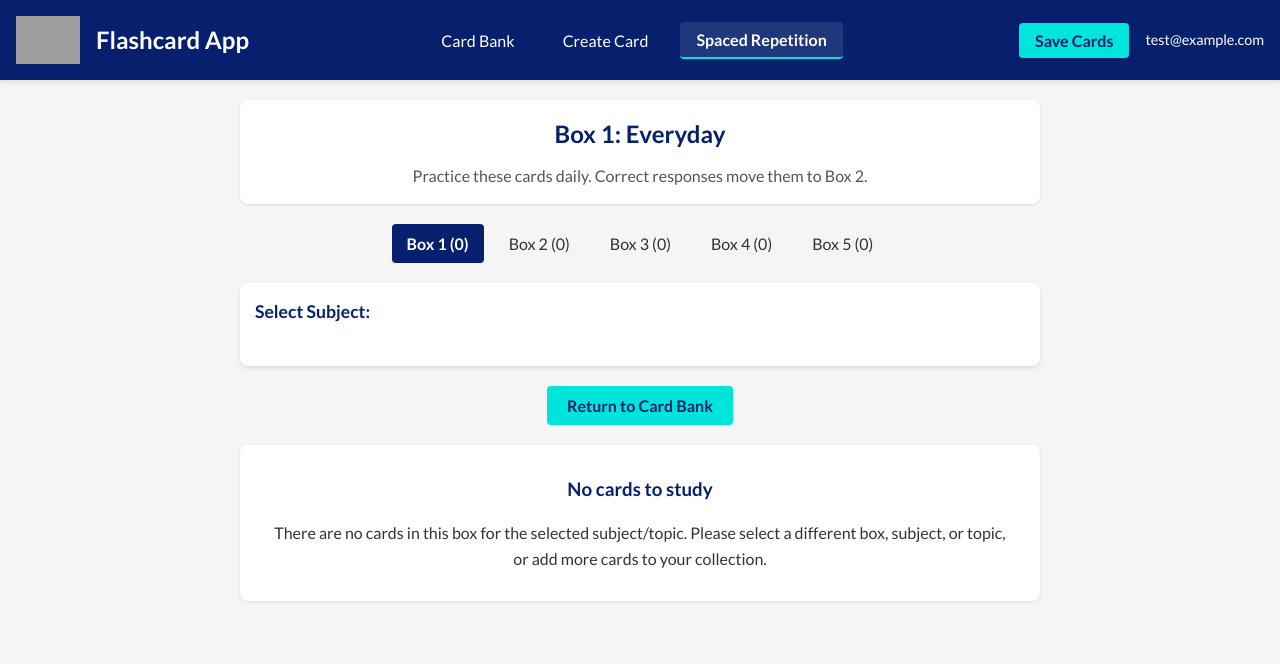
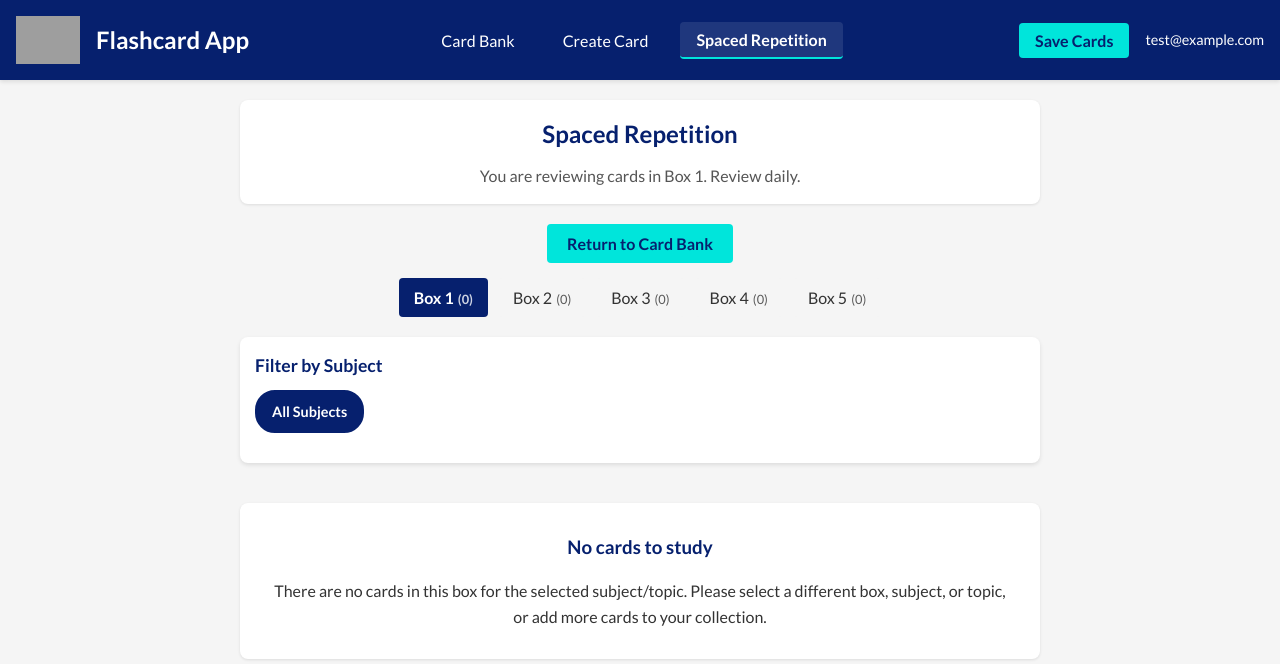
Before and after one commit to 4Sighteducation/Flashcards, a React (Create React App) app: page / in a window 1280 px wide. Both pictures are taken after a click on the button "Spaced Repetition". Shown: the top 664 px of the page. Built offline with nearby package versions, Linux system fonts and the light colour scheme; grey boxes are pictures that could not be loaded.

Commit message:
Implement spaced repetition timing system with review dates and Knack notification fields

```diff
--- a/src/App.js
+++ b/src/App.js
@@ -348,31 +348,148 @@ function App() {
     [updateSpacedRepetitionData, updateColorMapping, saveData, showStatus]
   );
 
-  // Move card between spaced repetition boxes
+  // Move a card to a specific box in spaced repetition
   const moveCardToBox = useCallback(
-    (cardId, targetBox) => {
-      setAllCards((prevCards) => {
-        const updatedCards = prevCards.map((card) => {
-          if (card.id === cardId) {
-            return {
-              ...card,
-              boxNum: targetBox,
-              SRFlag: true,
-              timestamp: new Date().toISOString(),
-            };
-          }
-          return card;
+    (cardId, box) => {
+      console.log(`Moving card ${cardId} to box ${box}`);
+
+      // Calculate the next review date based on the box number
+      const calculateNextReviewDate = (boxNumber) => {
+        const today = new Date();
+        let nextDate = new Date(today);
+
+        switch (boxNumber) {
+          case 1: // Review next day
+            nextDate.setDate(today.getDate() + 1);
+            break;
+          case 2: // Every 2 days
+            nextDate.setDate(today.getDate() + 2);
+            break;
+          case 3: // Every 3 days
+            nextDate.setDate(today.getDate() + 3);
+            break;
+          case 4: // Every 7 days
+            nextDate.setDate(today.getDate() + 7);
+            break;
+          case 5: // Retired, but check after 21 days
+            nextDate.setDate(today.getDate() + 21);
+            break;
+          default:
+            nextDate.setDate(today.getDate() + 1);
+        }
+
+        return nextDate.toISOString();
+      };
+
+      setSpacedRepetitionData((prevData) => {
+        // Create a new object to avoid direct state mutation
+        const newData = { ...prevData };
+
+        // Remove the card from its current box (if it exists)
+        for (let i = 1; i <= 5; i++) {
+          newData[`box${i}`] = newData[`box${i}`].filter(
+            (item) => item.cardId !== cardId
+          );
+        }
+
+        // Add the card to the new box with last reviewed date and next review date
+        const targetBox = `box${box}`;
+        const today = new Date();
+
+        newData[targetBox].push({
+          cardId: cardId,
+          lastReviewed: today.toISOString(),
+          nextReviewDate: calculateNextReviewDate(box)
         });
 
-        updateSpacedRepetitionData(updatedCards);
-        return updatedCards;
+        // Update the Knack notification fields on the next save
+        setKnackFieldsNeedUpdate(true);
+
+        return newData;
       });
 
-      // Save the changes after state updates have completed
-      setTimeout(() => saveData(), 500);
+      // Save the updated data
+      setTimeout(() => saveData(), 100);
+      console.log(`Card ${cardId} moved to box ${box}`);
     },
-    [updateSpacedRepetitionData, saveData]
+    [saveData]
   );
+
+  // Add state to track if Knack fields need updating
+  const [knackFieldsNeedUpdate, setKnackFieldsNeedUpdate] = useState(false);
+
+  // Update Knack boolean fields for box notifications
+  const updateKnackBoxNotifications = useCallback(async () => {
+    if (!auth || !knackFieldsNeedUpdate) return;
+
+    try {
+      console.log("Updating Knack box notification fields...");
+
+      // Check if there are cards ready for review in each box
+      const today = new Date();
+
+      // Prepare box status data
+      const boxStatus = {
+        field_2991: false, // Box 1
+        field_2992: false, // Box 2
+        field_2993: false, // Box 3
+        field_2994: false, // Box 4
+        field_2995: false  // Box 5
+      };
+
+      // Check each box for cards ready for review
+      for (let i = 1; i <= 5; i++) {
+        const boxKey = `box${i}`;
+        const fieldKey = `field_299${i}`;
+
+        // Box is ready if any card's next review date is today or earlier
+        boxStatus[fieldKey] = spacedRepetitionData[boxKey].some(card => {
+          const nextReviewDate = new Date(card.nextReviewDate);
+          return nextReviewDate <= today;
+        });
+
+        // Special case for Box 5 - only if cards have been there for 3+ weeks
+        if (i === 5) {
+          boxStatus.field_2995 = spacedRepetitionData.box5.some(card => {
+            const lastReviewed = new Date(card.lastReviewed);
+            const threeWeeksAgo = new Date(today);
+            threeWeeksAgo.setDate(today.getDate() - 21);
+            return lastReviewed <= threeWeeksAgo;
+          });
+        }
+      }
+
+      // Update Knack object with box status
+      if (auth.id) {
+        const updateUrl = `https://api.knack.com/v1/objects/object_102/records/${auth.id}`;
+        const response = await fetch(updateUrl, {
+          method: "PUT",
+          headers: {
+            "Content-Type": "application/json",
+            "X-Knack-Application-ID": KNACK_APP_ID,
+            "X-Knack-REST-API-Key": KNACK_API_KEY
+          },
+          body: JSON.stringify(boxStatus)
+        });
+
+        if (response.ok) {
+          console.log("Knack box notification fields updated successfully");
+          setKnackFieldsNeedUpdate(false);
+        } else {
+          console.error("Failed to update Knack box notification fields:", await response.json());
+        }
+      }
+    } catch (error) {
+      console.error("Error updating Knack box notifications:", error);
+    }
+  }, [auth, knackFieldsNeedUpdate, spacedRepetitionData]);
+
+  // Update Knack box notification fields when needed
+  useEffect(() => {
+    if (knackFieldsNeedUpdate && auth) {
+      updateKnackBoxNotifications();
+    }
+  }, [knackFieldsNeedUpdate, auth, updateKnackBoxNotifications]);
 
   // Get cards for the current box in spaced repetition mode
   const getCardsForCurrentBox = useCallback(() => {
--- a/src/components/SpacedRepetition.css
+++ b/src/components/SpacedRepetition.css
@@ -71,10 +71,10 @@
 
 @keyframes glowing {
   from {
-    box-shadow: 0 0 5px #06206e;
+    box-shadow: 0 0 5px #fff, 0 0 10px #fff, 0 0 15px #0073e6, 0 0 20px #0073e6;
   }
   to {
-    box-shadow: 0 0 15px #06206e;
+    box-shadow: 0 0 10px #fff, 0 0 15px #0073e6, 0 0 20px #0073e6, 0 0 25px #0073e6;
   }
 }
 
@@ -520,3 +520,77 @@
     font-size: 1rem;
   }
 }
+
+/* Non-reviewable cards */
+.study-card.not-reviewable {
+  opacity: 0.7;
+  cursor: not-allowed;
+}
+
+.review-date-overlay {
+  position: absolute;
+  top: 0;
+  left: 0;
+  width: 100%;
+  height: 100%;
+  display: flex;
+  justify-content: center;
+  align-items: center;
+  background-color: rgba(0, 0, 0, 0.6);
+  color: white;
+  font-weight: bold;
+  font-size: 1.1rem;
+  border-radius: 10px;
+  text-align: center;
+  padding: 20px;
+}
+
+.review-date-message {
+  position: fixed;
+  top: 50%;
+  left: 50%;
+  transform: translate(-50%, -50%);
+  background-color: white;
+  padding: 20px;
+  border-radius: 10px;
+  box-shadow: 0 5px 15px rgba(0, 0, 0, 0.3);
+  text-align: center;
+  z-index: 1000;
+  width: 90%;
+  max-width: 400px;
+}
+
+.review-date-message h3 {
+  color: #d32f2f;
+  margin-top: 0;
+}
+
+.review-date-message p {
+  margin: 15px 0;
+  color: #333;
+  line-height: 1.5;
+}
+
+.review-date-actions {
+  margin-top: 20px;
+}
+
+.review-date-actions button {
+  background-color: #06206e;
+  color: white;
+  border: none;
+  padding: 8px 16px;
+  border-radius: 4px;
+  cursor: pointer;
+  font-weight: 500;
+}
+
+.review-date-actions button:hover {
+  background-color: #0a3697;
+}
+
+.card-count {
+  font-size: 0.8rem;
+  opacity: 0.8;
+  margin-left: 4px;
+}
--- a/src/components/SpacedRepetition.jsx
+++ b/src/components/SpacedRepetition.jsx
@@ -27,7 +27,11 @@ const SpacedRepetition = ({
   const [showAnswerFeedback, setShowAnswerFeedback] = useState(false);
   const [isCorrectAnswer, setIsCorrectAnswer] = useState(false);
 
-  // Group cards by subject and topic
+  // Add new state for review date checking
+  const [showReviewDateMessage, setShowReviewDateMessage] = useState(false);
+  const [nextReviewDate, setNextReviewDate] = useState(null);
+
+  // Group cards by subject and topic and filter for review availability
   useEffect(() => {
     if (cards.length > 0) {
       // Extract unique subjects from cards
@@ -42,36 +46,84 @@ const SpacedRepetition = ({
             .map(card => card.topic || "General")
         )];
         setTopics(topicsForSubject);
-      } else if (uniqueSubjects.length > 0) {
-        // Auto-select first subject if none selected
-        setSelectedSubject(uniqueSubjects[0]);
       }
+
+      // Filter cards by current box, subject and topic
+      let filtered = cards.filter(card => {
+        // First check if card is in the current box
+        const cardInBox = spacedRepetitionData[`box${currentBox}`]?.some(
+          boxCard => boxCard.cardId === card.id
+        );
+
+        // If not in the box, exclude it
+        if (!cardInBox) return false;
+
+        // If subject filter is active, check subject
+        if (selectedSubject && (card.subject || "General") !== selectedSubject) {
+          return false;
+        }
+
+        // If topic filter is active, check topic
+        if (selectedTopic && (card.topic || "General") !== selectedTopic) {
+          return false;
+        }
+
+        return true;
+      });
+
+      // Check review dates and sort by availability
+      const today = new Date();
+
+      // Separate cards into ready for review and not ready
+      const readyForReview = [];
+      const notReadyForReview = [];
+
+      filtered.forEach(card => {
+        // Find the card in the spacedRepetitionData
+        const boxCard = spacedRepetitionData[`box${currentBox}`]?.find(
+          boxCard => boxCard.cardId === card.id
+        );
+
+        if (boxCard && boxCard.nextReviewDate) {
+          const nextReviewDate = new Date(boxCard.nextReviewDate);
+
+          // Add a property to indicate if the card is reviewable
+          const reviewableCard = {
+            ...card,
+            isReviewable: nextReviewDate <= today,
+            nextReviewDate: boxCard.nextReviewDate
+          };
+
+          if (reviewableCard.isReviewable) {
+            readyForReview.push(reviewableCard);
+          } else {
+            notReadyForReview.push(reviewableCard);
+          }
+        } else {
+          // If no review date, assume it's reviewable
+          readyForReview.push({
+            ...card,
+            isReviewable: true
+          });
+        }
+      });
+
+      // Sort ready cards first, then not ready
+      setFilteredCards([...readyForReview, ...notReadyForReview]);
+    } else {
+      setFilteredCards([]);
     }
-  }, [cards, selectedSubject]);
+  }, [cards, currentBox, selectedSubject, selectedTopic, spacedRepetitionData]);
 
-  // Filter cards when subject or topic changes
+  // Update current cards
   useEffect(() => {
-    let filtered = [...cards];
+    // Reset index when cards change
+    setCurrentIndex(0);
+    setStudyCompleted(false);
 
-    if (selectedSubject) {
-      filtered = filtered.filter(card => (card.subject || "General") === selectedSubject);
-
-      if (selectedTopic) {
-        filtered = filtered.filter(card => (card.topic || "General") === selectedTopic);
-      }
-    }
-
-    setFilteredCards(filtered);
-  }, [cards, selectedSubject, selectedTopic]);
-
-  // Update current cards when filtered cards change
-  useEffect(() => {
+    // Set the current cards
     setCurrentCards(filteredCards);
-    setCurrentIndex(0);
-    setIsFlipped(false);
-    setShowFlipResponse(false);
-    setStudyCompleted(false);
-  }, [filteredCards, currentBox]);
+  }, [filteredCards]);
 
   // Box information text
   const boxInfo = {
@@ -113,13 +165,28 @@ const SpacedRepetition = ({
 
   // When a card is flipped to reveal the answer
   const handleCardFlip = () => {
-    if (!isFlipped && currentCards.length > 0) {
-      setIsFlipped(true);
+    // Check if the card is reviewable before allowing flip
+    if (currentCards.length > 0 && currentIndex < currentCards.length) {
+      const currentCard = currentCards[currentIndex];
 
-      // Show response buttons after a delay
-      setTimeout(() => {
-        setShowFlipResponse(true);
-      }, 1000);
+      if (!currentCard.isReviewable) {
+        // Show review date message
+        setNextReviewDate(new Date(currentCard.nextReviewDate));
+        setShowReviewDateMessage(true);
+        return;
+      }
+
+      // Proceed with normal flip if reviewable
+      setIsFlipped(!isFlipped);
+
+      if (!isFlipped) {
+        // Set a timeout to show the response buttons after the card is flipped
+        setTimeout(() => {
+          setShowFlipResponse(true);
+        }, 500);
+      } else {
+        setShowFlipResponse(false);
+      }
     }
   };
 
@@ -284,19 +351,39 @@ const SpacedRepetition = ({
   return (
     <div className="spaced-repetition">
       <div className="box-info">
-        <h2>{boxInfo[currentBox]?.title}</h2>
-        <p>{boxInfo[currentBox]?.explanation}</p>
+        <h2>Spaced Repetition</h2>
+        <p>
+          You are reviewing cards in Box {currentBox}. {" "}
+          {currentBox === 1 && "Review daily."}
+          {currentBox === 2 && "Review every 2 days."}
+          {currentBox === 3 && "Review every 3 days."}
+          {currentBox === 4 && "Review every 7 days."}
+          {currentBox === 5 && "These cards are mastered. Occasional review."}
+        </p>
       </div>
 
       <div className="box-navigation">
+        <button className="return-button" onClick={onReturnToBank}>
+          Return to Card Bank
+        </button>
+
         <div className="box-buttons">
-          {[1, 2, 3, 4, 5].map((boxNum) => (
+          {[1, 2, 3, 4, 5].map((box) => (
             <button
-              key={boxNum}
-              className={`box-button ${boxNum === currentBox ? "active" : ""}`}
-              onClick={() => onSelectBox(boxNum)}
+              key={box}
+              className={`box-button ${currentBox === box ? "active" : ""} ${
+                spacedRepetitionData[`box${box}`]?.some(card => {
+                  if (!card.nextReviewDate) return true;
+                  const reviewDate = new Date(card.nextReviewDate);
+                  return reviewDate <= new Date();
+                }) ? "glowing" : ""
+              }`}
+              onClick={() => onSelectBox(box)}
             >
-              Box {boxNum} ({boxCounts[boxNum]})
+              Box {box}
+              <span className="card-count">
+                ({spacedRepetitionData[`box${box}`]?.length || 0})
+              </span>
             </button>
           ))}
         </div>
@@ -304,13 +391,24 @@ const SpacedRepetition = ({
 
       <div className="subject-topic-selection">
         <div className="subject-selector">
-          <h3>Select Subject:</h3>
+          <h3>Filter by Subject</h3>
           <div className="subject-list">
-            {subjects.map((subject) => (
+            <div
+              className={`subject-item ${selectedSubject === null ? "selected" : ""}`}
+              onClick={() => handleSubjectSelect(null)}
+            >
+              All Subjects
+            </div>
+            {subjects.map(subject => (
               <div
                 key={subject}
-                className={`subject-item ${selectedSubject === subject ? 'selected' : ''}`}
+                className={`subject-item ${selectedSubject === subject ? "selected" : ""}`}
                 onClick={() => handleSubjectSelect(subject)}
+                style={{
+                  backgroundColor: selectedSubject === subject ?
+                    subject === "General" ? "#06206e" : currentCards.find(card => card.subject === subject)?.cardColor || "#06206e" :
+                    "inherit"
+                }}
               >
                 {subject}
               </div>
@@ -320,18 +418,18 @@ const SpacedRepetition = ({
 
         {selectedSubject && (
           <div className="topic-selector">
-            <h3>Select Topic:</h3>
+            <h3>Filter by Topic</h3>
             <div className="topic-list">
               <div
-                className={`topic-item ${selectedTopic === null ? 'selected' : ''}`}
+                className={`topic-item ${selectedTopic === null ? "selected" : ""}`}
                 onClick={() => handleTopicSelect(null)}
               >
                 All Topics
               </div>
-              {topics.map((topic) => (
+              {topics.map(topic => (
                 <div
                   key={topic}
-                  className={`topic-item ${selectedTopic === topic ? 'selected' : ''}`}
+                  className={`topic-item ${selectedTopic === topic ? "selected" : ""}`}
                   onClick={() => handleTopicSelect(topic)}
                 >
                   {topic}
@@ -342,14 +440,12 @@ const SpacedRepetition = ({
         )}
       </div>
 
-      <button className="return-button" onClick={onReturnToBank}>
-        Return to Card Bank
-      </button>
-
       {currentCards.length > 0 ? (
         <div className="card-study-area">
           <div
-            className={`study-card ${isFlipped ? "flipped" : ""}`}
+            className={`study-card ${isFlipped ? "flipped" : ""} ${
+              !currentCards[currentIndex].isReviewable ? "not-reviewable" : ""
+            }`}
             onClick={handleCardFlip}
             style={{
               '--card-color': currentCards[currentIndex].cardColor || '#ffffff'
@@ -371,6 +467,12 @@ const SpacedRepetition = ({
                   }}
                 />
                 {currentCards[currentIndex].questionType === 'multiple_choice' && !isFlipped && renderMultipleChoice(currentCards[currentIndex])}
+
+                {!currentCards[currentIndex].isReviewable && (
+                  <div className="review-date-overlay">
+                    <p>Not yet ready for review</p>
+                  </div>
+                )}
               </div>
               <div className="card-back">
                 <div className="card-subject-topic">
@@ -462,6 +564,20 @@ const SpacedRepetition = ({
               </div>
             </div>
           )}
+
+          {/* Review date message dialog */}
+          {showReviewDateMessage && (
+            <div className="review-date-message">
+              <h3>Not Ready for Review</h3>
+              <p>
+                This card has been reviewed already. Please wait until{" "}
+                {nextReviewDate ? nextReviewDate.toLocaleDateString() : "later"} before reviewing again.
+              </p>
+              <div className="review-date-actions">
+                <button onClick={() => setShowReviewDateMessage(false)}>OK</button>
+              </div>
+            </div>
+          )}
         </div>
       ) : (
         <div className="empty-box">
```
